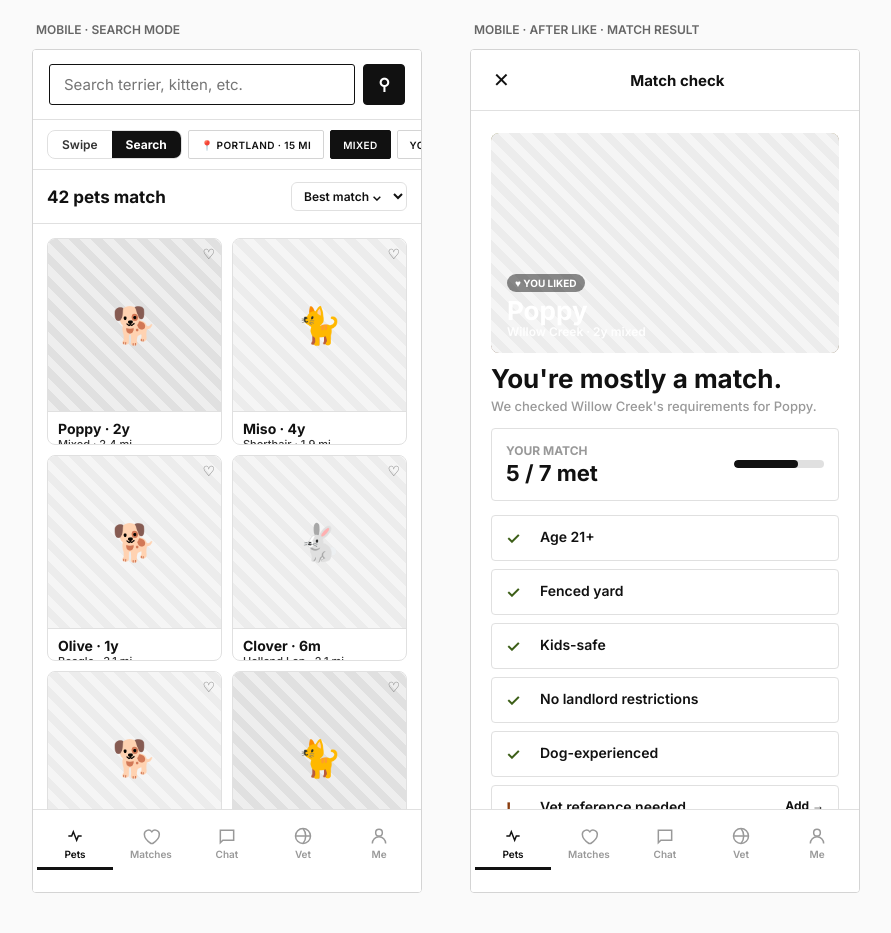
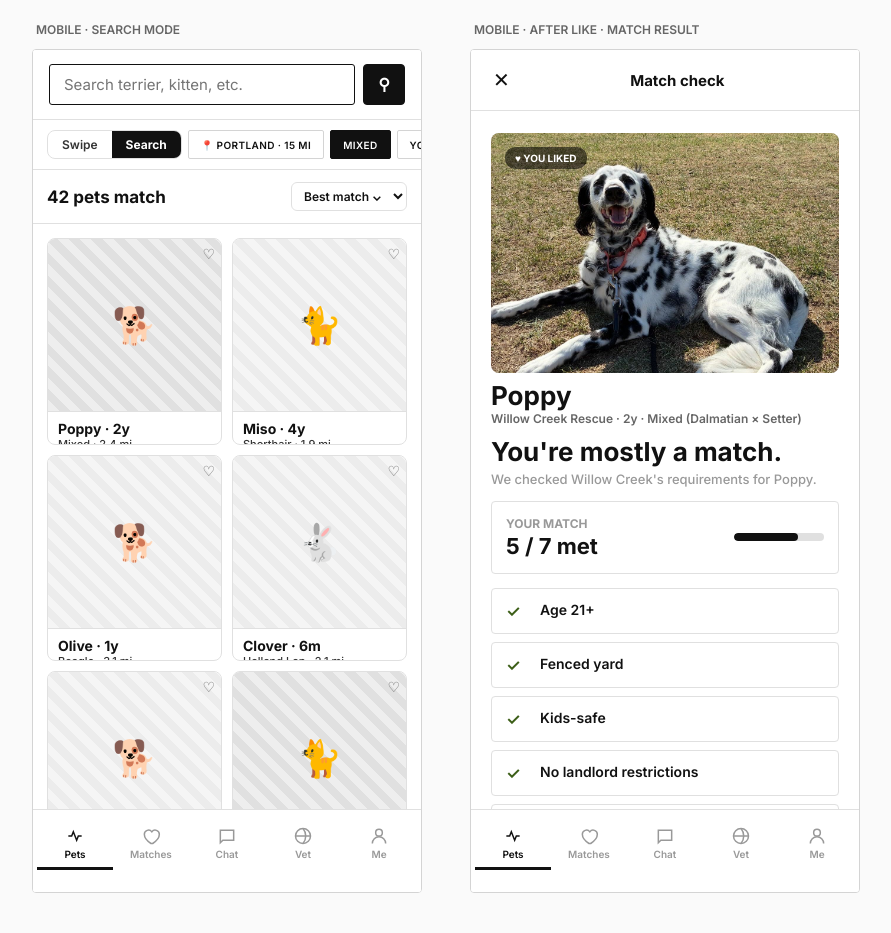
Before and after one commit to yurui0902/pawmatch-mockups, a plain HTML site: page adopter-mobile.html in a window 1280 px wide. Shown: the part 1960-2893 px from the top of the page, without its empty margins (194-1085 px from the left). Drawn offline with Linux system fonts and the light colour scheme.

Commit message:
Match result: actually show Poppy photo (remove inline gradient that was striped by wireframe override)

```diff
--- a/adopter-mobile.html
+++ b/adopter-mobile.html
@@ -928,15 +928,18 @@ svg [stroke="#c96442"], svg [stroke="#141413"], svg [stroke="#201515"], svg [str
         <div></div>
       </div>
       <div class="mp-body">
-        <div style="position:relative;height:220px;border-radius:8px;overflow:hidden;background:#eee">
-          <img src="biscuit.jpg" alt="Poppy" style="position:absolute;inset:0;width:100%;height:100%;object-fit:cover;filter:none !important;-webkit-filter:none !important"/>
-          <div style="position:absolute;inset:0;background:linear-gradient(180deg,transparent 40%,rgba(0,0,0,0.55) 100%)"></div>
-          <div style="position:absolute;left:16px;bottom:14px;color:#fff">
-            <div style="font-size:10px;font-weight:700;letter-spacing:0.4px;text-transform:uppercase;background:rgba(0,0,0,0.45);padding:3px 8px;border-radius:10px;display:inline-block;margin-bottom:6px">♥ You liked</div>
-            <div style="font-family:var(--display);font-weight:700;font-size:26px;letter-spacing:-0.6px;line-height:1;text-shadow:0 1px 3px rgba(0,0,0,0.5)">Poppy</div>
-            <div style="font-size:12px;font-weight:600;opacity:0.95;text-shadow:0 1px 2px rgba(0,0,0,0.5)">Willow Creek · 2y mixed</div>
-          </div>
-        </div>
+        <div class="match-hero" style="position:relative;height:240px;border-radius:8px;overflow:hidden;background:#eee">
+          <img src="biscuit.jpg" alt="Poppy" class="match-hero-img"/>
+          <div style="position:absolute;left:14px;top:14px;font-size:10px;font-weight:700;letter-spacing:0.4px;text-transform:uppercase;background:rgba(0,0,0,0.55);color:#fff;padding:5px 10px;border-radius:10px">♥ You liked</div>
+        </div>
+        <div style="margin-top:-4px">
+          <div style="font-family:var(--display);font-weight:700;font-size:26px;letter-spacing:-0.6px;line-height:1;color:var(--black)">Poppy</div>
+          <div style="font-size:12px;font-weight:600;color:var(--olive);margin-top:2px">Willow Creek Rescue · 2y · Mixed (Dalmatian × Setter)</div>
+        </div>
+<style>
+  .match-hero{ background:#eee !important; }
+  .match-hero-img{ position:absolute; inset:0; width:100%; height:100%; object-fit:cover; display:block; filter:none !important; -webkit-filter:none !important; }
+</style>
 
         <div>
           <h1 class="mp-h1" style="font-size:26px">You're mostly a match.</h1>
```
